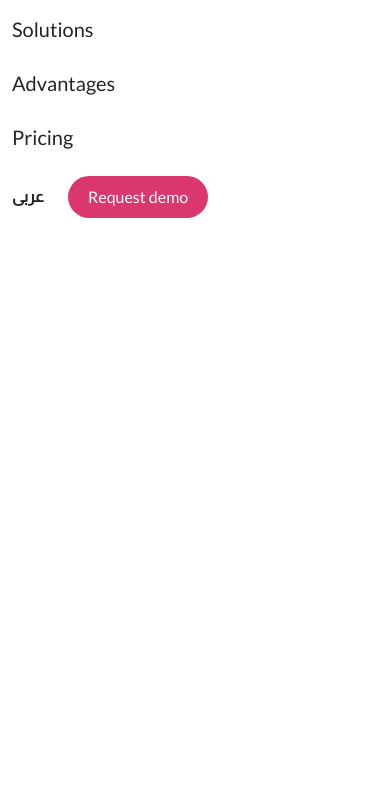
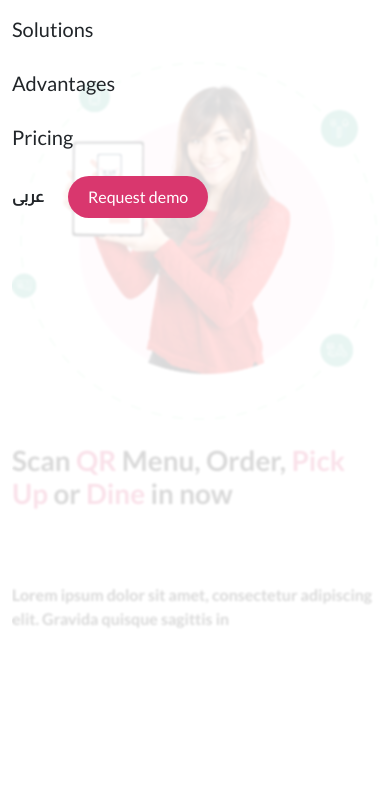
Before and after one commit to devahmedabdo/The-Food-Court, a plain HTML site: page index.html in a window 390 px wide. Both pictures are taken after a click on the element 363 px from the left and 36 px from the top of the page. Shown: the part 58-844 px from the top of the page. Drawn offline with nearby package versions, Linux system fonts and the light colour scheme; a web font is replaced by a local one.

Commit message:
Update main.css

```diff
--- a/css/main.css
+++ b/css/main.css
@@ -126,11 +126,11 @@ div.active span:nth-child(3) {
 @media (max-width: 768px) {
   header .container > ul {
     position: absolute;
-    background: white;
+    background: #ffffffd9;
     top: 100%;
     flex-direction: column;
     transition: var(--small-duration);
-    backdrop-filter: blur(6px);
+    backdrop-filter: blur(1px);
     width: 100%;
     border: saddlebrown;
     height: 0px;
```
